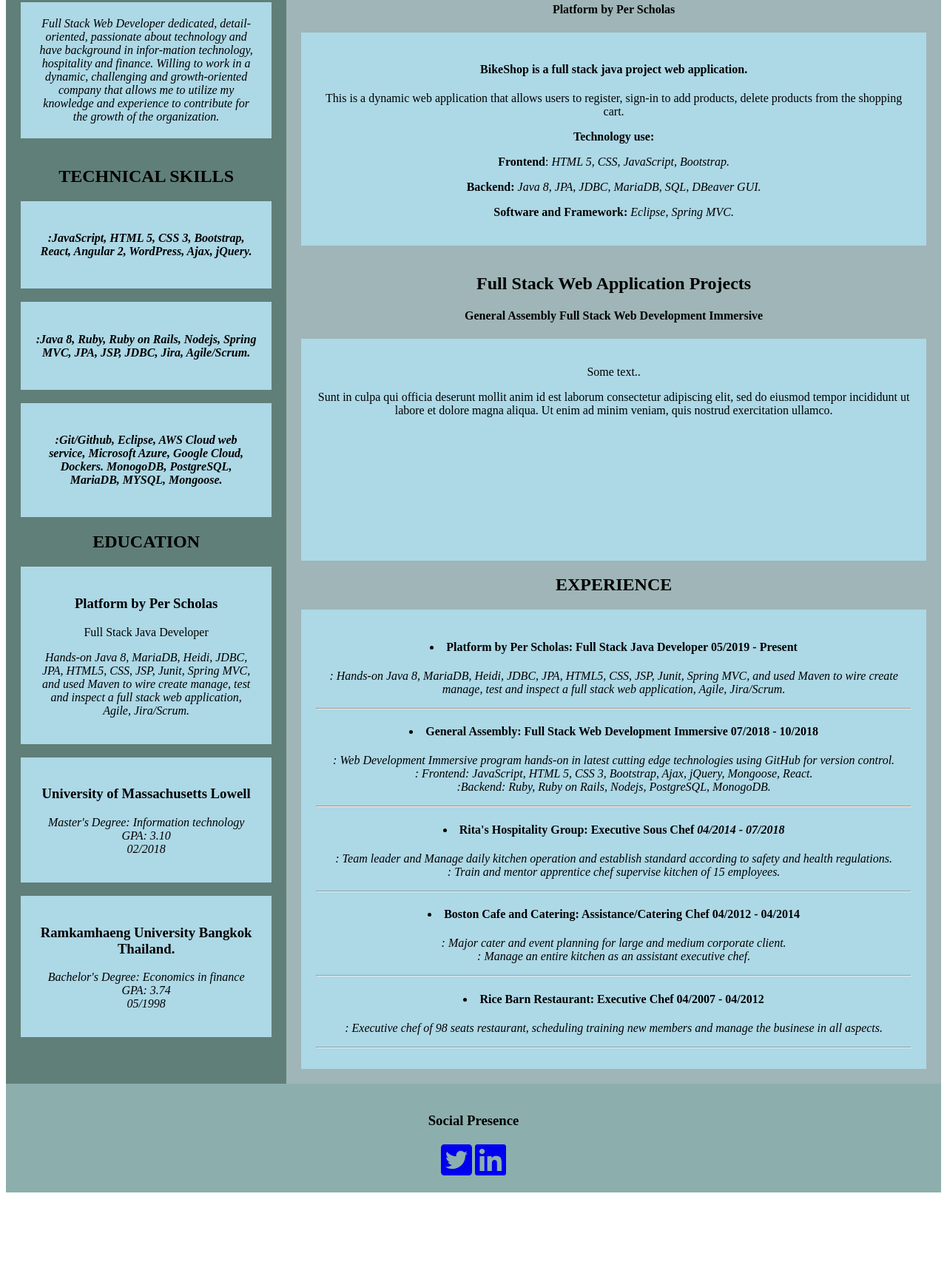
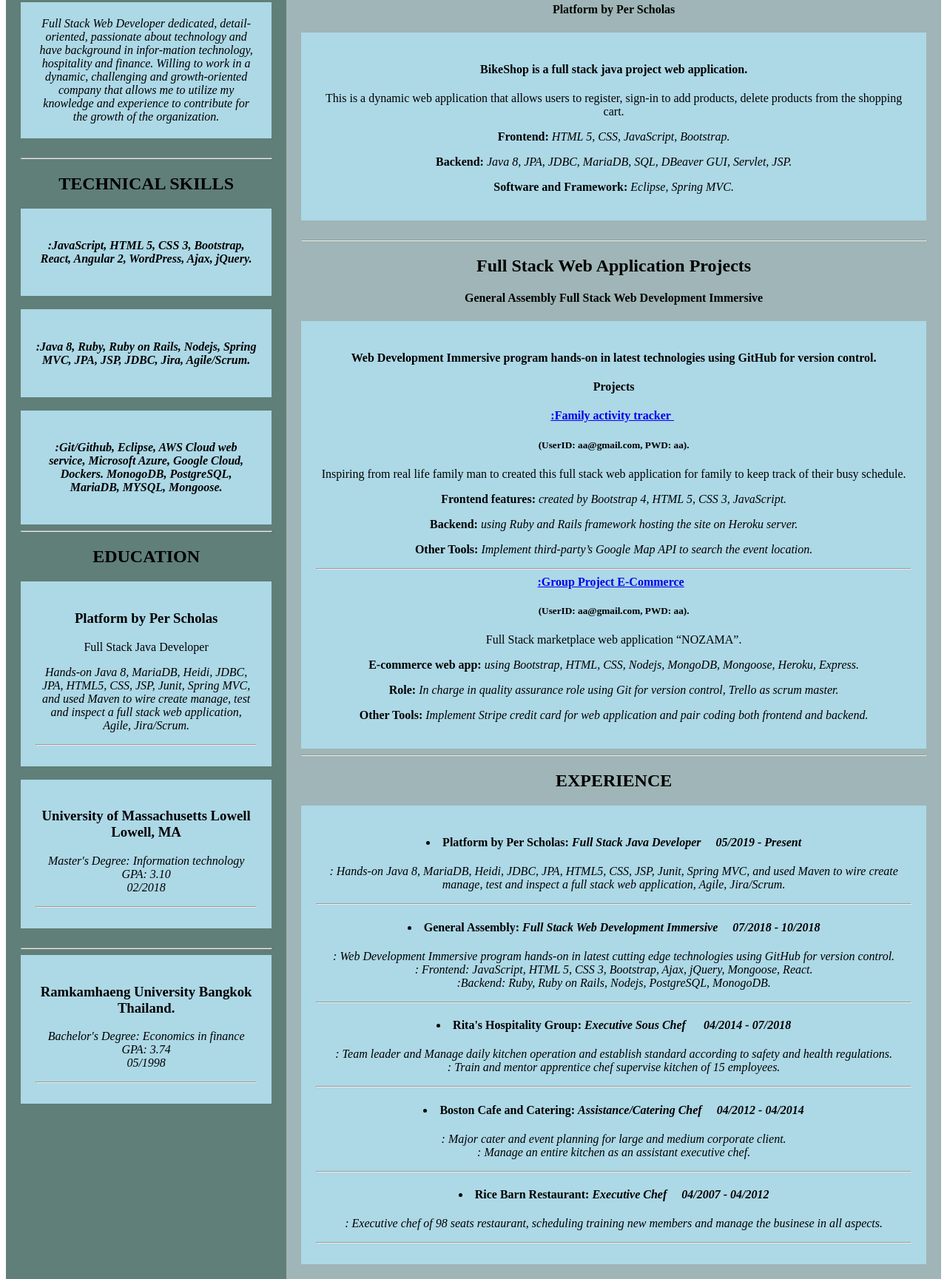
Before and after one commit to subdit/resume, a plain HTML site: page index.html in a window 1280 px wide. Shown: the part 469-2198 px from the top of the page at 74% size. Before the commit the page ends 2089 px from the top, so only its background shows below. Drawn offline with nearby package versions, Linux system fonts and the light colour scheme; some packages are replaced by stand-ins of ours; a script that the page names is missing.

Commit message:
Update index.html and style.css files

```diff
--- a/index.html
+++ b/index.html
@@ -14,25 +14,32 @@
 <body>
     <!-- Header -->
 		<header class="header">
+
 			<h1 class="animated rotateIn delay-2s">KASIDIT BUALOENG</h1><br>
 			<h3>Full Stack Software Developer</h3>
       <h4 class="lead">Greater Boston, MA</h4>
+    </header>
+    <!-- End Header -->
 
-    </header>
     <!-- Navigation Bar -->
     <section class="navbar">
         <a href=" https://www.linkedin.com/in/kasidit-bualoeng" target="_blank">Linkedin</a>
         <a href="https://github.com/subdit" target="_blank">Github</a>
         <a href="mailto:subdit@gmail.com?subject=I love your site!">Contact by Email</a>
     </section>
+    <!-- End Nav Bar -->
 
-    <!-- The flexible grid (content) -->
+    <!-- The flexible grid (content)  About Me Section-->
     <article class="row">
         <div class="side">
             <h2>About Me</h2>
             <div class="fakeimg" style="height:200px, display: flex;">
             <span><em>Full Stack Web Developer dedicated, detail-oriented, passionate about technology and have background in infor-mation technology, hospitality and finance. Willing to work in a dynamic, challenging and growth-oriented company that allows me to utilize my knowledge and experience to contribute for the growth of the organization.</em></span>
           </div><br>
+          <hr>
+          <!-- End About Me Section -->
+
+          <!-- Technical Skills Section -->
             <h2>TECHNICAL SKILLS</h2>
 
             <div class="fakeimg" style=" display: flex, height:80px;">
@@ -48,6 +55,11 @@
             <div class="fakeimg" style="display: flex, height:80px;">
 							<h4><em> :Git/Github, Eclipse, AWS Cloud web service, Microsoft Azure, Google Cloud, Dockers. MonogoDB, PostgreSQL, MariaDB, MYSQL, Mongoose. </em></h4>
 						</div>
+            <hr>
+
+           <!-- End Technical Skills Section -->
+
+            <!-- Education section -->
 						<h2>EDUCATION</h2>
 						<div class="fakeimg" style="display: flex, height:90px;">
 							<h3>Platform by Per Scholas</h3>
@@ -55,59 +67,89 @@
               <p><em>Hands-on Java 8, MariaDB, Heidi, JDBC, JPA, HTML5, CSS, JSP, Junit, Spring MVC, and used Maven to wire create
                 manage, test and inspect a full stack web application, Agile, Jira/Scrum.
               </em></p>
-
-						</div><br>
-						<div class="fakeimg" style="display: flex, height:90px;">
-
-              <h3>University of Massachusetts Lowell</h3>
-                <p><em>Master's Degree: Information technology GPA: 3.10 <br>02/2018</em></p>
+<hr>
           </div><br>
 
-						<div class="fakeimg" style="display: fles, height:90px;">
+						<div class="fakeimg" style="display: flex, height:90px;">
+              <h3>University of Massachusetts Lowell Lowell, MA</h3>
+              <p><em>Master's Degree: Information technology GPA: 3.10 <br>02/2018</em></p>
+              <hr>
+            </div><br>
+<hr>
+            <div class="fakeimg" style="display: flex, height:90px;">
               <h3>Ramkamhaeng University Bangkok Thailand.</h3>
               <p><em>Bachelor's Degree: Economics in finance GPA: 3.74
                 <br>05/1998</em>
               </p>
+              <hr>
             </div><br>
           </div>
+          <!-- End Education Section -->
+
+          <!-- Main Section -->
           <div class="main">
-
             <h2>Full Stack Java Development Project</h2>
             <h4>Platform by Per Scholas</h4>
+
             <div class="fakeimg" style="display: flex, height:200px;">
             <h4>BikeShop is a full stack java project web application.</h4>
             <p>This is a dynamic web application that allows users to register, sign-in to add products, delete products from the shopping cart.</p>
-            <p><strong>Technology use:</strong></p>
-              <p><strong>Frontend</strong>: <em>HTML 5, CSS, JavaScript, Bootstrap.</em></p>
-              <p><strong>Backend:</strong><em> Java 8, JPA, JDBC, MariaDB, SQL, DBeaver GUI.</em></p>
+             <!-- <p><strong>Technology use:</strong></p> -->
+             <p><strong>Frontend:</strong> <em>HTML 5, CSS, JavaScript,      Bootstrap.</em></p>
+              <p><strong>Backend:</strong><em> Java 8, JPA, JDBC, MariaDB, SQL, DBeaver GUI, Servlet, JSP.</em></p>
               <p><strong>Software and Framework:</strong>
               <em>Eclipse, Spring MVC.</em></p>
-            </ul>
+
             </p>
-        	</div>
-
-            <br>
+        	</div><br>
+<hr>
+          <!-- GA Section -->
             <h2>Full Stack Web Application Projects</h2>
             <h4>General Assembly Full Stack Web Development Immersive</h4>
-            <div class="fakeimg" style="height:300px;">
-            <p>Some text..</p>
-            <p>Sunt in culpa qui officia deserunt mollit anim id est laborum consectetur adipiscing elit, sed do eiusmod
-                tempor incididunt ut labore et dolore magna aliqua. Ut enim ad minim veniam, quis nostrud exercitation
-                ullamco.</p>
+            <div class="fakeimg" style="display: flex, height:300px;">
+            <h4>Web Development Immersive program hands-on in latest technologies using GitHub for version control.</h4>
+            <h4>Projects</h4>
+
+            <!-- Family Activity Section -->
+          <a href="https://subdit.github.io/family-activity-tracker-client/"><strong>:Family activity tracker</strong>
+             </a> &nbsp;<h5>(UserID: aa@gmail.com, PWD: aa).</h5>
+          <p>Inspiring from real life family man to created this full stack web application for family to keep track of their busy schedule.</p>
+
+<p><strong>Frontend features: </strong><em>created by Bootstrap 4, HTML 5, CSS 3, JavaScript.</em></p>
+<p><strong>Backend:</strong> <em>using Ruby and Rails framework hosting the site on Heroku server.</em></p>
+<p><strong>Other Tools: </strong><em> Implement third-party’s Google Map API to search the event location.</em><p>
+  <!-- End Family Activity Section -->
+<hr>
+  <!-- E-Commerce Section -->
+<a href="https://fundefined-statesmen.github.io/nozama-client/ "><strong>:Group Project E-Commerce</strong></a> &nbsp;<h5>(UserID: aa@gmail.com, PWD: aa).</h5>
+<p>Full Stack marketplace web application “NOZAMA”.<p>
+<p><strong>E-commerce web app: </strong><em>using Bootstrap, HTML, CSS, Nodejs, MongoDB, Mongoose, Heroku, Express.</em></p>
+<p><strong>Role: </strong><em>In charge in quality assurance role using Git for version control, Trello as scrum master.</em></p>
+<p><strong>Other Tools: </strong><em>Implement Stripe credit card for web application and pair coding both frontend and backend.</em></p>
+
+  <!-- End of E-Commerce Section  -->
+
+
+<!-- Create your own recipe: https://subdit.github.io/recipe-client/ (UserID: aa@gmail.com, PWD: aa).
+Full Stack web application allows users to create, delete, update their own recipe by sign up, sign in to the account.
+•	Frontend: using Bootstrap Nav Bar, CSS 3, HTML 5,
+•	Backend: using Ruby, Rail Framework, PostgreSQL, Heroku server.
+</p> -->
 </div>
-
+ <!-- End Main Section -->
+<hr>
 				<div>
             <h2>EXPERIENCE</h2>
             <div class="fakeimg" style="display-inline,  height:300px;"
             <ul>
-            <h4><li>Platform by Per Scholas: Full Stack Java Developer        05/2019 - Present</li></h4>
+            <h4><li>Platform by Per Scholas: <em>Full Stack Java Developer         &emsp;05/2019 - Present</em></li></h4>
             <p><em>: Hands-on Java 8, MariaDB, Heidi, JDBC, JPA, HTML5, CSS, JSP, Junit, Spring MVC, and used Maven to wire create
               manage, test and inspect a full stack web application, Agile, Jira/Scrum.
             </em></p>
               <hr>
 
               <h4><li>
-                  General Assembly: Full Stack Web Development Immersive 07/2018 - 10/2018
+                  General Assembly: <em>Full Stack Web Development Immersive  &emsp;07/2018 - 10/2018 </em>
               </li></h4>
                 <p><em>: Web Development Immersive program hands-on in latest cutting edge technologies using GitHub for version control.<br>
                   : Frontend: JavaScript, HTML 5, CSS 3, Bootstrap, Ajax, jQuery, Mongoose, React. <br>
@@ -115,18 +157,18 @@
                 </em></p>
                 <hr>
 
-                <h4><li>Rita's Hospitality Group: Executive Sous Chef <em>04/2014 - 07/2018</em></li></h4>
+                <h4><li>Rita's Hospitality Group: <em>Executive Sous Chef  &emsp; 04/2014 - 07/2018</em></li></h4>
                 <p><em>: Team leader and Manage daily kitchen operation and establish standard according to safety and health regulations.<br> : Train and mentor apprentice chef supervise kitchen of 15 employees.
                 </em></p>
                 <hr>
 
-                <h4><li>Boston Cafe and Catering: Assistance/Catering Chef 04/2012 - 04/2014</li></h4>
+                <h4><li>Boston Cafe and Catering: <em>Assistance/Catering Chef  &emsp;04/2012 - 04/2014</em></li></h4>
                 <p><em>: Major cater and event planning for large and medium corporate client.<br>
                 : Manage an entire kitchen as an assistant executive chef.
                 </em></p>
                 <hr>
 
-                <h4><li>Rice Barn Restaurant: Executive Chef 04/2007 - 04/2012</li></h4>
+                <h4><li>Rice Barn Restaurant: <em>Executive Chef &emsp;04/2007 - 04/2012</em></li></h4>
                 <p><em>: Executive chef of 98 seats restaurant, scheduling training new members and manage the businese in all aspects.
                 </em></p>
                 <hr>
@@ -156,10 +198,6 @@
 				<script src="js/validator.js"></script>
 
 				<!--- End of Script Source Files -->
-
-
-
-
   </body>
 
 </html>
--- a/style.css
+++ b/style.css
@@ -15,9 +15,9 @@
             padding: 60px;
             text-align: center;
             background-image: url(img/art-big-data.jpg);
+            background-size: cover;
             /* background-image: url(img/art-artistic-background.jpg); */
             /* background-image: url(img/adult-blur-buildings.jpg); */
-            display: 100%;
             color: white;
             margin-top: 10px;
             margin-bottom: 10px;
@@ -55,6 +55,8 @@
     .row {
         display: flex;
         flex-wrap: wrap;
+        /* justify-content: left; */
+
         /* color: lightblue; */
     }
 
```
Lines whose indentation alone changed are shown as unchanged.
